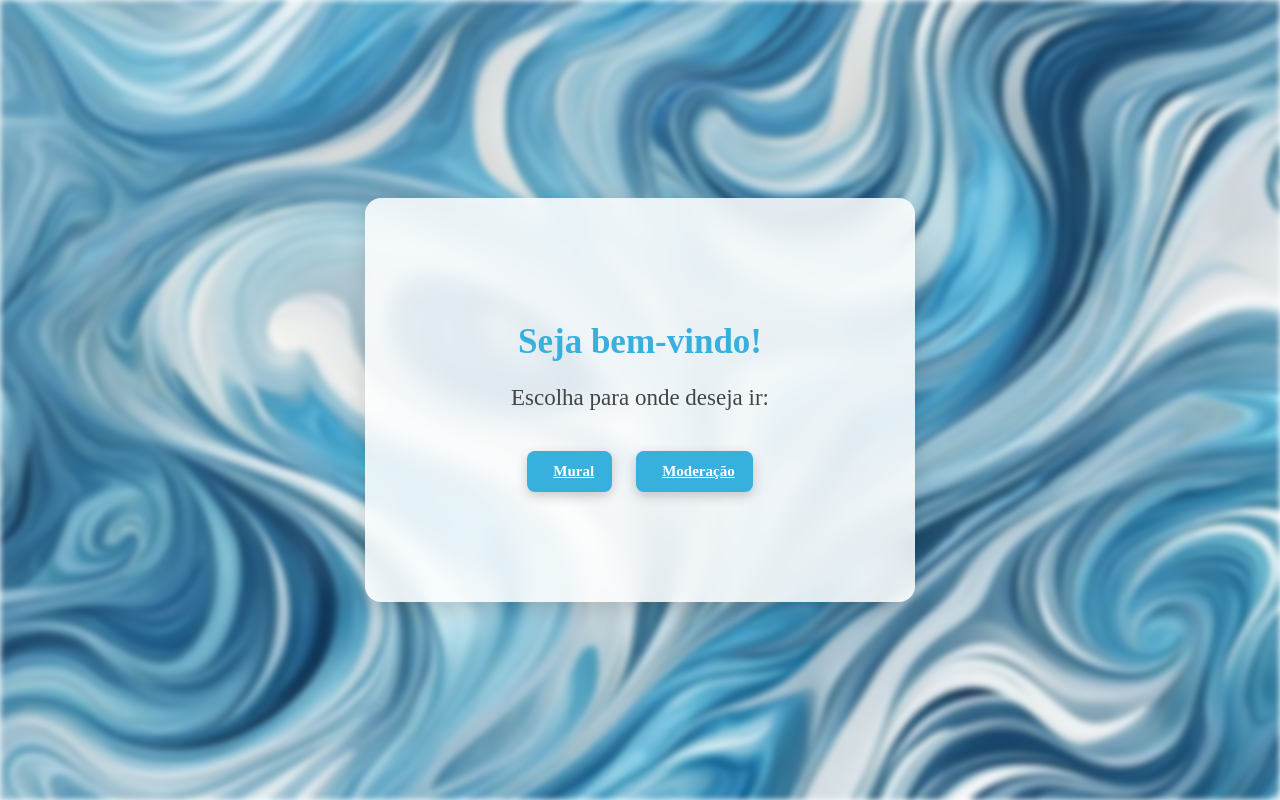
After one commit to michelle457/APS2-Michelle2d-Mural, a PHP site: page / in a window 1280 px wide. The commit adds this page. Run offline with PHP 8.4, Linux system fonts and the light colour scheme.

Commit message:
trabalho semi finalizado

```diff
--- /dev/null
+++ b/APS-Michelle2d-Mural/projeto-michelle2d/index.css
@@ -0,0 +1,69 @@
+
+body {
+    margin: 0;
+    padding: 0;
+    font-family: "Poppins";
+    display: flex;
+    align-items: center;
+    justify-content: center;
+    height: 100vh;
+}
+
+/*Pego em IA e modificado por mim*/
+.background-blur {
+    position: fixed;
+    top: 0;
+    left: 0;
+    width: 100%;
+    height: 100%;
+    background-image: url("imgs/azuls.jpg");
+    background-size: cover;
+    background-position: center;
+    filter: blur(3px);
+}
+
+.inicio {
+    background: rgba(255, 255, 255, 0.85);
+    backdrop-filter: blur(10px);
+    border-radius: 16px;
+    padding: 100px;
+    text-align: center;
+    box-shadow: 0 8px 20px rgba(0,0,0,0.15);
+    width: 350px;
+    max-width: 90%;
+}
+
+.inicio h1 {
+    color: #38B0DE;
+    margin-bottom: 15px;
+    font-size: 35px;
+}
+
+.inicio p {
+    color: #444;
+    margin-bottom: 30px;
+    font-size: 23px;
+}
+
+/*Pego em IA e modificado por mim*/
+.btn {
+    display: inline-flex;
+    align-items: center;
+    justify-content: center;
+    margin: 10px;
+    padding: 12px 18px;
+    font-size: 15px;
+    font-weight: bold;
+    color: white;
+    background: #38B0DE;
+    border-radius: 8px;
+    box-shadow: 0 4px 12px rgba(0,0,0,0.2);
+    transition: all 0.3s ease;
+}
+.btn i {
+    margin-right: 8px;
+}
+.btn:hover {
+    background: #38B0DE;
+    transform: translateY(-3px);
+}
--- /dev/null
+++ b/APS-Michelle2d-Mural/projeto-michelle2d/index.php
@@ -0,0 +1,19 @@
+
+<!DOCTYPE html>
+<html lang="en">
+<head>
+    <meta charset="UTF-8">
+    <meta name="viewport" content="width=device-width, initial-scale=1.0">
+    <link rel="stylesheet" type="text/css" href="index.css">
+    <title>Página Inicial</title>
+</head>
+<body>
+    <div class="background-blur"></div>
+        <div class="inicio">
+        <h1>Seja bem-vindo! </h1>
+        <p>Escolha para onde deseja ir:</p>
+        <a href="mural.php" class="btn"><i class="fa-solid fa-comments"></i> Mural</a>
+        <a href="moderar.php" class="btn"><i class="fa-solid fa-user-shield"></i> Moderação</a>
+    </div>
+</body>
+</html>
--- a/APS-Michelle2d-Mural/projeto-michelle2d/mural.php
+++ b/APS-Michelle2d-Mural/projeto-michelle2d/mural.php
@@ -78,7 +78,7 @@ COMPARAÇÃO COM O CÓDIGO DE "ANTIGOxCLOUDINARY"
 <head>
 <meta charset="utf-8"/>
 <title>Mural de Produtos</title>
-<link rel="stylesheet" href="style.css"/>
+<link rel="stylesheet" href="mural.css"/>
 
 <!--
 COMPARAÇÃO: No código ANTIGO/pedidos havia jQuery + jQuery Validate
@@ -142,7 +142,7 @@ $(document).ready(function() {
             echo '<p><strong>Nome:</strong> ' . htmlspecialchars($res['nome']) . '</p>';
             echo '<p><strong>Preço:</strong> R$ ' . number_format($res['preco'], 2, ',', '.') . '</p>';
             echo '<p><strong>Descrição:</strong> ' . nl2br(htmlspecialchars($res['descricao'])) . '</p>';
-            echo '<img src="' . htmlspecialchars($res['imagem_url']) . '" alt="' . htmlspecialchars($res['nome']) . '">';
+            echo '<img src="' . htmlspecialchars($res['imagem_url']) . '" alt="' . htmlspecialchars($res['nome']) . '"class="padrão">';
             echo '</div>';
         }
 
@@ -157,7 +157,7 @@ $(document).ready(function() {
         </div>
 
         <div id="footer">
-            <p>Mural - Cloudinary & PHP</p>
+
             <!-- No código anterior, o footer estava vazio -->
         </div>
     </div>
```
Also changed, not shown: APS-Michelle2d-Mural/projeto-michelle2d/moderar.css (+14 -7 lines), APS-Michelle2d-Mural/projeto-michelle2d/moderar.php (+113 -62 lines), APS-Michelle2d-Mural/projeto-michelle2d/mural.css (+11 -5 lines), APS-Michelle2d-Mural/projeto-michelle2d/imgs/azuls.jpg (added), APS-Michelle2d-Mural/projeto-michelle2d/imgs/azuls2.jpg (added), APS-Michelle2d-Mural/projeto-michelle2d/imgs/download-_1_.jpg (added), APS-Michelle2d-Mural/projeto-michelle2d/imgs/estrala roxa 2.jpg (deleted), APS-Michelle2d-Mural/projeto-michelle2d/imgs/｡___♡Wallpaper-｡___♡.jpg (added).
